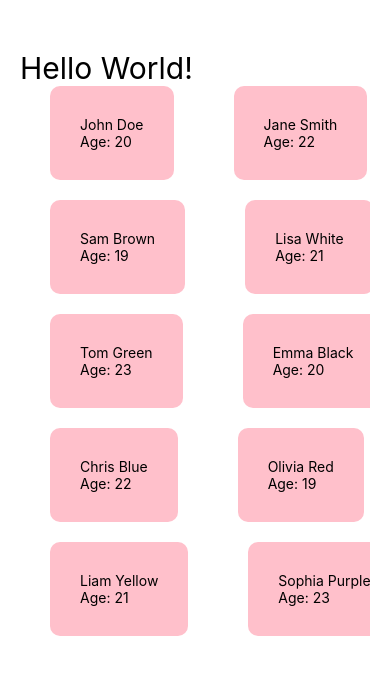
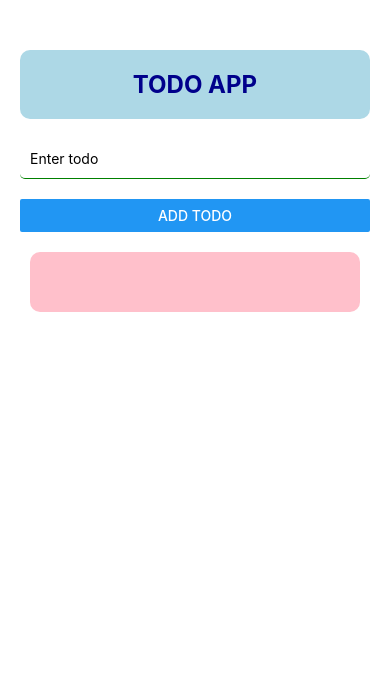
Before and after one commit to vuhahodo/LearnReactNative, a React Native app: screen / in a window 390 px wide. Shown: the top 674 px of the page. Built offline with nearby package versions, Linux system fonts and the light colour scheme.

Commit message:
TodoList 1

```diff
--- a/App.tsx
+++ b/App.tsx
@@ -1,5 +1,13 @@
 import React, { useState } from 'react';
 import { StyleSheet, Text, View, TextInput, Button, FlatList, ScrollView } from 'react-native';
+
+interface Itodo{
+  id: number;
+  name: string;
+}
+function randomInteger(min: number, max: number) {
+  return Math.floor(Math.random() * (max - min + 1)) + min;
+}
 
 export default function App() {
   const [students, setStudents] = useState([
@@ -14,50 +22,91 @@ export default function App() {
     {id: 9, name: 'Liam Yellow', age: 21},
     {id: 10, name: 'Sophia Purple', age: 23},
   ]);
+    const [todos, setTodos] = useState("");
+  const [todoList, setTodoList] = useState<Itodo[]>([]);
+const handleAddTodo = () => {
+        if (todos.trim() === "") {
+          alert("Please enter a todo item.");
+        }
+          setTodoList([...todoList,
+             { id: randomInteger(2, 2000000), name: todos}]);
+          setTodos("");
+        }
+
   return (
     <View style = {styles.container}>
-      <Text style ={{fontSize:30}}>Hello World!</Text>
-      <FlatList
-      data= {students}
-      keyExtractor={item => item.id.toString()}
-      numColumns={2}
-      renderItem={({item}) => {
-        return (
-          <View style={styles.body}>
-            <Text>{item.name}</Text>
-            <Text>Age: {item.age}</Text>
-          </View>
-        );
-      }}
-      />
+      {/* header */}
+      <Text style = {styles.header}>TODO APP</Text>
+      {/* form */}
+      <View>
+        <TextInput style={styles.todoInput}
+          placeholder="Enter todo"
+          value={todos}
+          onChangeText={(text) => setTodos(text)}
+        />
 
+        <Button title="Add Todo" onPress={handleAddTodo} />
+      </View>
+      {/* list todo */}
+      <View style={styles.body}>
+        <FlatList
+          data={todoList}
+          keyExtractor={(item) => item.id.toString()}
+          renderItem={({ item }) => (
+            <Text style={styles.todoItem}>
+              {item.name}
+            </Text>
+          )}
+        />
 
-      {/* <ScrollView>
-        {students.map(item => {
-            return(
-              <View key={item.id} style={styles.body}>
-                <Text>{item.name}</Text>
-                <Text>Age: {item.age}</Text>
-              </View>
-            )
-        })}
-      </ScrollView> */}
+      </View>
     </View>
   );
 }
 
 const styles = StyleSheet.create({
+  header: {
+
+    padding: 20,
+    backgroundColor: 'lightblue',
+    borderRadius: 10,
+    marginBottom: 20,
+    textAlign: 'center',
+    fontSize: 24,
+    fontWeight: 'bold',
+    color: 'darkblue',
+    shadowColor: '#000',
+  },
   container: {
     flex: 1,
     paddingTop: 50,
     paddingHorizontal: 20,
     backgroundColor: '#fff',
+
+
   },
   body: {
     padding: 30,
     backgroundColor: 'pink',
     borderRadius: 10,
+    margin: 20,
+    marginHorizontal: 10,
+  },
+  todoInput: {
+    height: 40,
+    borderColor: 'green',
+    borderBottomWidth: 1,
     marginBottom: 20,
-    marginHorizontal: 30,
-  }
+    paddingHorizontal: 10,
+    borderRadius: 5,
+  },
+  todoItem: {
+
+    padding: 10,
+    borderWidth: 1,
+    borderColor: 'gray',
+    fontSize: 20,
+    borderStyle: 'dashed',
+    marginBottom: 20,
+  },
 });
```
